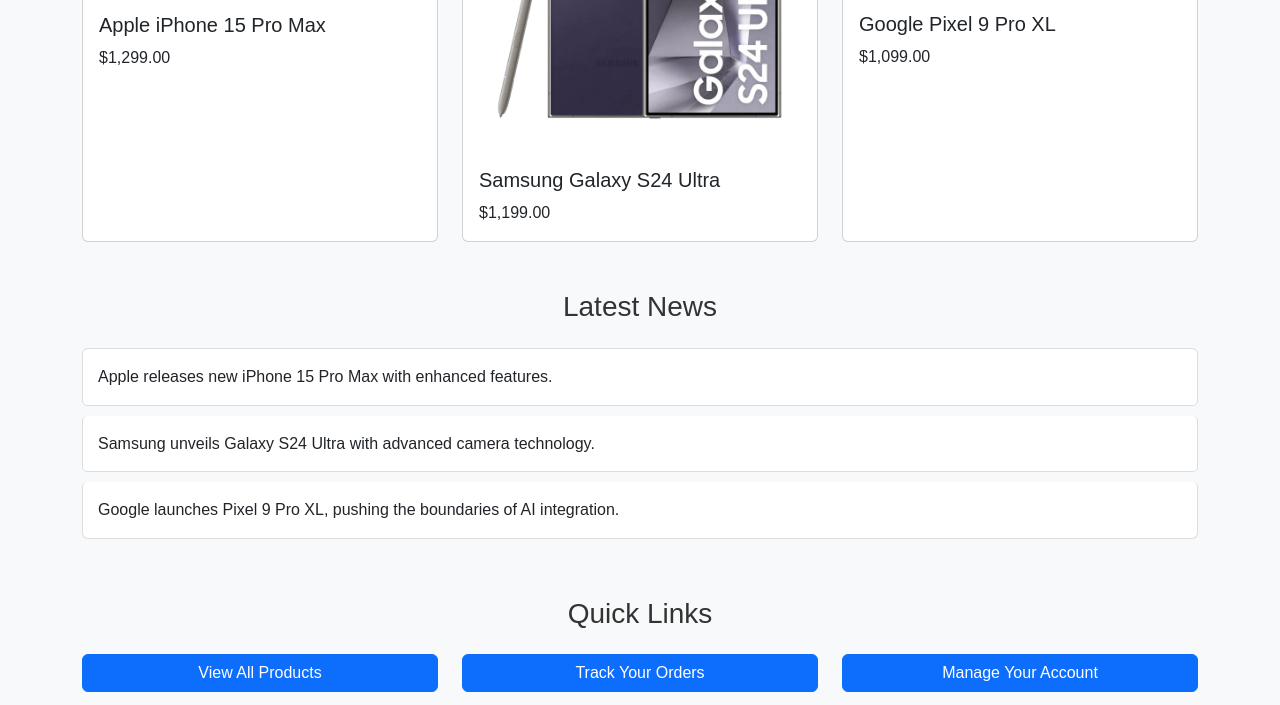
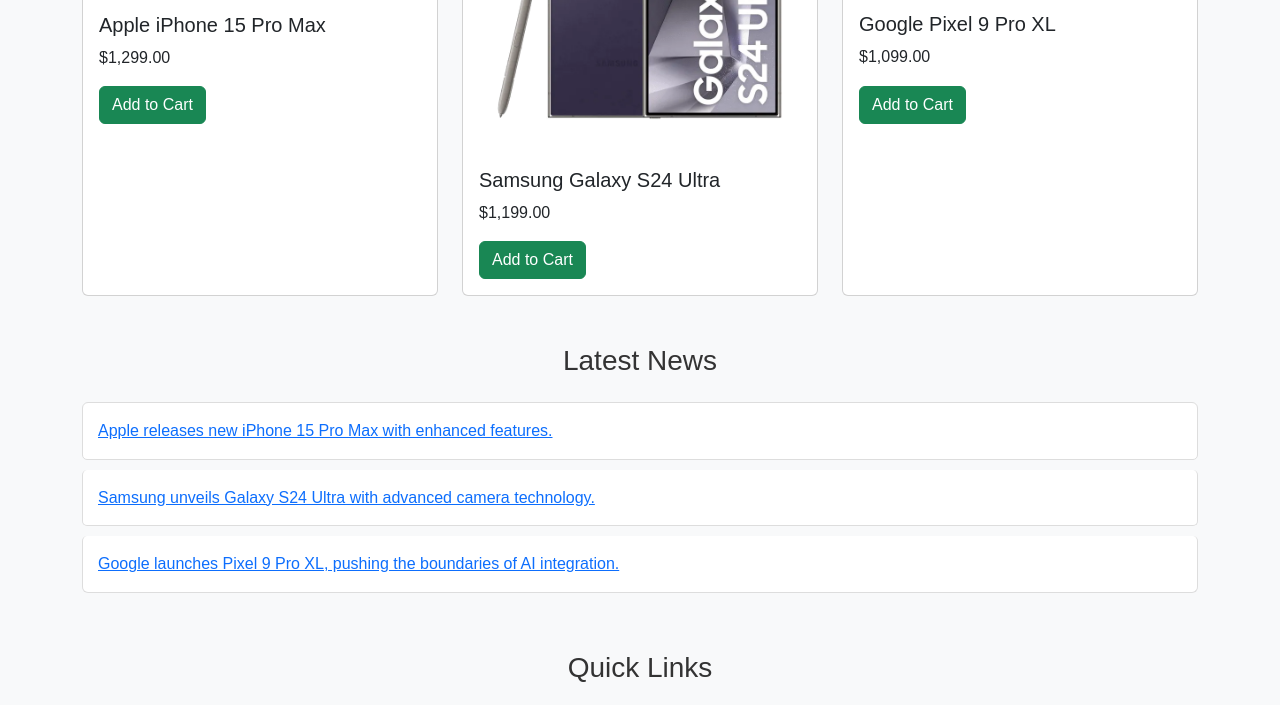
Before and after one commit to Jeanluchabi/P-P-Electronics, a plain HTML site: page frontend/index.html in a window 1280 px wide. Shown: the part 521-1226 px from the top of the page. Drawn offline with nearby package versions, Linux system fonts and the light colour scheme.

Commit message:
adding ADD TO CART  button under each product

```diff
--- a/frontend/index.html
+++ b/frontend/index.html
@@ -70,6 +70,7 @@
                                     <div class="card-body">
                                         <h5 class="card-title">Apple iPhone 15 Pro Max</h5>
                                         <p class="card-text">$1,299.00</p>
+                                        <button class="btn btn-success add-to-cart" data-product="Apple iPhone 15 Pro Max">Add to Cart</button>
                                     </div>
                                 </div>
                             </div>
@@ -79,6 +80,7 @@
                                     <div class="card-body">
                                         <h5 class="card-title">Samsung Galaxy S24 Ultra</h5>
                                         <p class="card-text">$1,199.00</p>
+                                        <button class="btn btn-success add-to-cart" data-product="Samsung Galaxy S24 Ultra">Add to Cart</button>
                                     </div>
                                 </div>
                             </div>
@@ -88,6 +90,7 @@
                                     <div class="card-body">
                                         <h5 class="card-title">Google Pixel 9 Pro XL</h5>
                                         <p class="card-text">$1,099.00</p>
+                                        <button class="btn btn-success add-to-cart" data-product="Google Pixel 9 Pro XL">Add to Cart</button>
                                     </div>
                                 </div>
                             </div>
@@ -98,9 +101,9 @@
                     <div class="latest-news mt-5">
                         <h3 class="text-center mb-4">Latest News</h3>
                         <ul class="list-group">
-                            <li class="list-group-item">Apple releases new iPhone 15 Pro Max with enhanced features.</li>
-                            <li class="list-group-item">Samsung unveils Galaxy S24 Ultra with advanced camera technology.</li>
-                            <li class="list-group-item">Google launches Pixel 9 Pro XL, pushing the boundaries of AI integration.</li>
+                            <li class="list-group-item"><a href="news/apple-iphone-15.html">Apple releases new iPhone 15 Pro Max with enhanced features.</a></li>
+                            <li class="list-group-item"><a href="news/samsung-galaxy-s24.html">Samsung unveils Galaxy S24 Ultra with advanced camera technology.</a></li>
+                            <li class="list-group-item"><a href="news/google-pixel-9.html">Google launches Pixel 9 Pro XL, pushing the boundaries of AI integration.</a></li>
                         </ul>
                     </div>
 
```
Also changed, not shown: frontend/script.js (+13 -0 lines).
